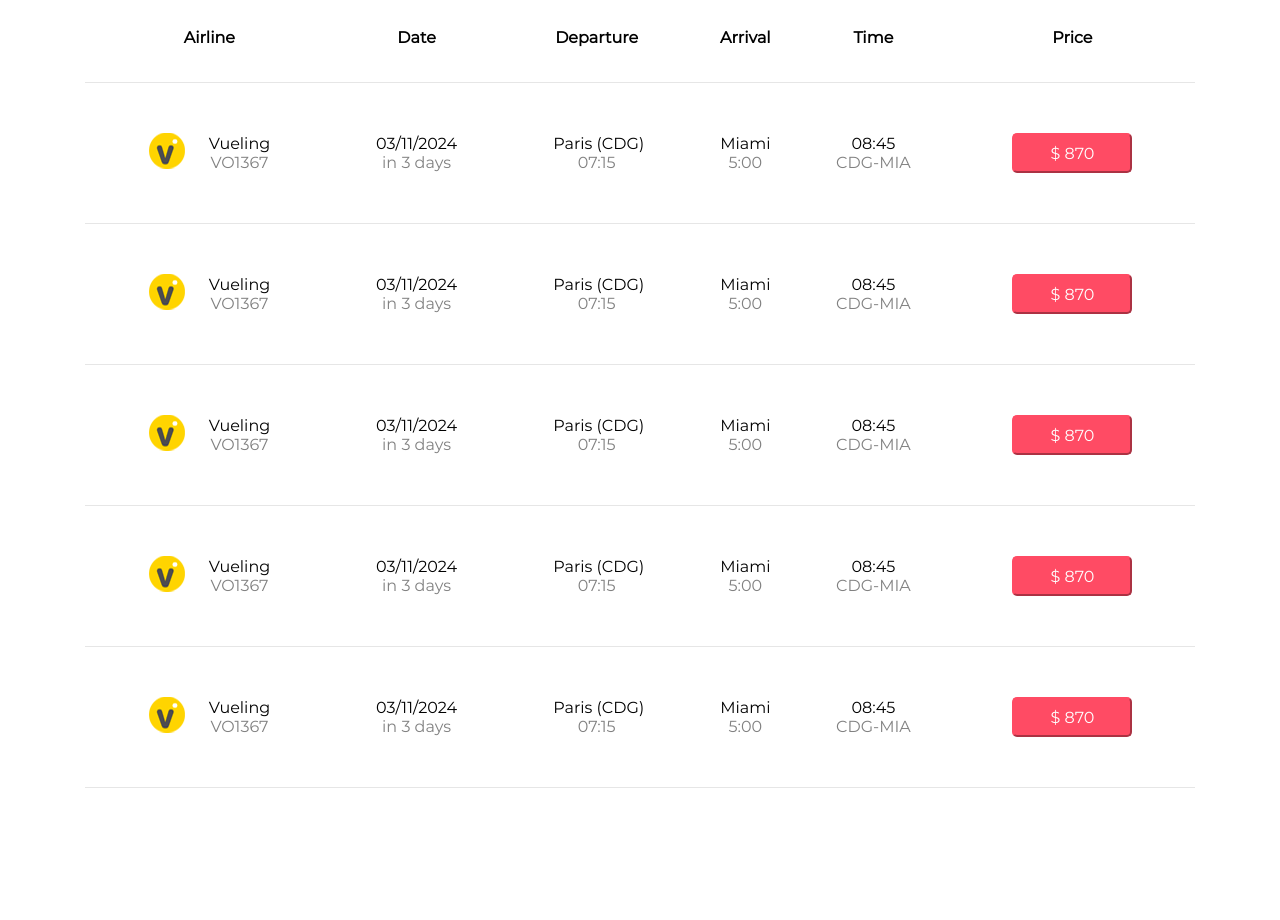
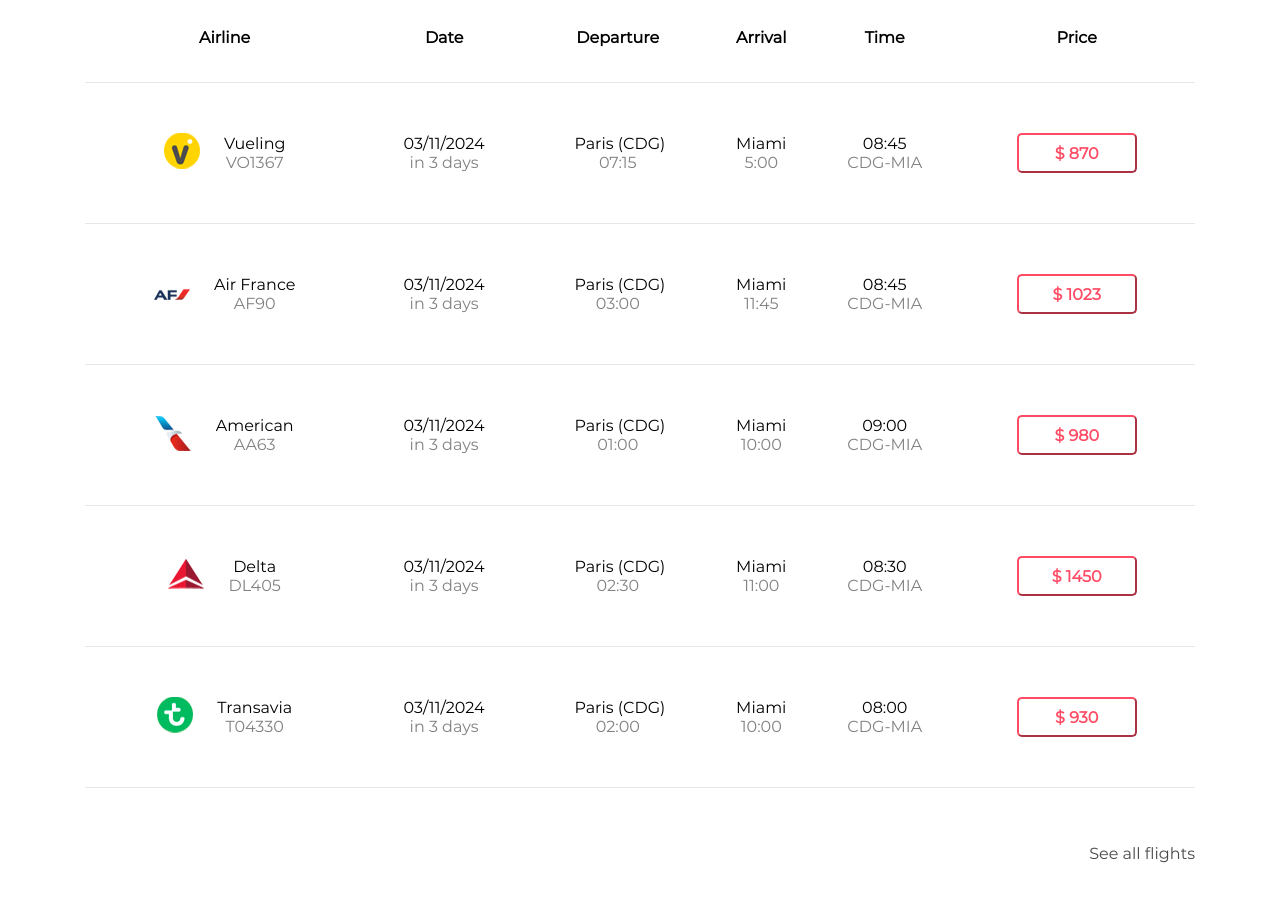
Before and after one commit to AbaevB/paris-booking, a plain HTML site: page index.html in a window 1280 px wide. Shown: the part 840-1760 px from the top of the page. Before the commit the page ends 1628 px from the top, so only its background shows below. Drawn offline with Linux system fonts and the light colour scheme.

Commit message:
feat(layout): flights
section flights layout complete

#2 finish

```diff
--- a/css/style.css
+++ b/css/style.css
@@ -272,13 +272,32 @@ a {
   height: 40px;
   border-radius: 5px;
   border-color: #ff4b64;
-  background-color: #ff4b64;
-  color: #fff;
+  background-color: transparent;
+  font-weight: 600;
+  color: #ff4b64;
   cursor: pointer;
-  transition: bacground-color 0.15s ease-in-out, border 0.15s ease-in-out;
+  transition: bacground-color 0.15s ease-in-out, color 0.15s ease-out;
 }
 
 .flight-table__button:hover {
-  background-color: #000;
-  border: #000;
+  background-color: #ff4b64;
+  color: #fff;
 }
+
+.bottom-right  {
+  float: right;
+  padding: 50px 0;
+}
+
+.section__link  {
+  font-size: 16px;
+  font-weight: 400;
+  line-height: 32px;
+  color: #484848;
+  transition: color 0.15s ease-in-out, font-weight 0.15s ease-in-out;
+}
+
+.section__link:hover  {
+  color: #ff4b64;
+  font-weight: 700;
+}
--- a/index.html
+++ b/index.html
@@ -101,7 +101,7 @@
             </ul>
           </div><!--/flights__links-->
         </div><!--/flights__top-->
-        <div class="flights__bottom">
+        <div class="flights__body">
           <table class="flights__table flights-table">
             <thead>
               <tr class="flights-table__header">
@@ -174,12 +174,12 @@
               <tr class="flight-table__row">
                 <td class="flight-table__cell">
                   <div class="flight-table__icon">
-                    <img class="flight-table__img" src="img/vueling.png" alt="Vueling">
+                    <img class="flight-table__img" src="img/airFrance.jpg" alt="Air France">
                   </div>
                   <div class="flight-table__text">
-                    Vueling
+                    Air France
                     <span class="flight-table__span">
-                      VO1367
+                      AF90
                     </span>
                   </div>
                 </td>
@@ -199,7 +199,7 @@
                   </div>
                   Paris (CDG)
                   <span class="flight-table__span">
-                    07:15
+                    03:00
                   </span>
 
                 </td>
@@ -207,7 +207,7 @@
                   <div class="flight-table__text">
                     Miami
                     <span class="flight-table__span">
-                      5:00
+                      11:45
                     </span>
                   </div>
 
@@ -223,7 +223,7 @@
                 </td>
                 <td class="flight-table__cell">
                   <button class="flight-table__button">
-                    $ 870
+                    $ 1023
                   </button>
 
                 </td>
@@ -231,12 +231,12 @@
               <tr class="flight-table__row">
                 <td class="flight-table__cell">
                   <div class="flight-table__icon">
-                    <img class="flight-table__img" src="img/vueling.png" alt="Vueling">
+                    <img class="flight-table__img" src="img/american.jpg" alt="American Airlines">
                   </div>
                   <div class="flight-table__text">
-                    Vueling
+                    American
                     <span class="flight-table__span">
-                      VO1367
+                      AA63
                     </span>
                   </div>
                 </td>
@@ -256,7 +256,7 @@
                   </div>
                   Paris (CDG)
                   <span class="flight-table__span">
-                    07:15
+                    01:00
                   </span>
 
                 </td>
@@ -264,7 +264,7 @@
                   <div class="flight-table__text">
                     Miami
                     <span class="flight-table__span">
-                      5:00
+                      10:00
                     </span>
                   </div>
 
@@ -272,7 +272,7 @@
                 </td>
                 <td class="flight-table__cell">
                   <div class="flight-table__text">
-                    08:45
+                    09:00
                     <span class="flight-table__span">CDG-MIA</span>
                   </div>
 
@@ -280,7 +280,7 @@
                 </td>
                 <td class="flight-table__cell">
                   <button class="flight-table__button">
-                    $ 870
+                    $ 980
                   </button>
 
                 </td>
@@ -288,12 +288,12 @@
               <tr class="flight-table__row">
                 <td class="flight-table__cell">
                   <div class="flight-table__icon">
-                    <img class="flight-table__img" src="img/vueling.png" alt="Vueling">
+                    <img class="flight-table__img" src="img/delta.jpg" alt="Delta">
                   </div>
                   <div class="flight-table__text">
-                    Vueling
+                    Delta
                     <span class="flight-table__span">
-                      VO1367
+                      DL405
                     </span>
                   </div>
                 </td>
@@ -313,7 +313,7 @@
                   </div>
                   Paris (CDG)
                   <span class="flight-table__span">
-                    07:15
+                    02:30
                   </span>
 
                 </td>
@@ -321,7 +321,7 @@
                   <div class="flight-table__text">
                     Miami
                     <span class="flight-table__span">
-                      5:00
+                      11:00
                     </span>
                   </div>
 
@@ -329,7 +329,7 @@
                 </td>
                 <td class="flight-table__cell">
                   <div class="flight-table__text">
-                    08:45
+                    08:30
                     <span class="flight-table__span">CDG-MIA</span>
                   </div>
 
@@ -337,7 +337,7 @@
                 </td>
                 <td class="flight-table__cell">
                   <button class="flight-table__button">
-                    $ 870
+                    $ 1450
                   </button>
 
                 </td>
@@ -345,12 +345,12 @@
               <tr class="flight-table__row">
                 <td class="flight-table__cell">
                   <div class="flight-table__icon">
-                    <img class="flight-table__img" src="img/vueling.png" alt="Vueling">
+                    <img class="flight-table__img" src="img/transavia.jpg" alt="Transavia">
                   </div>
                   <div class="flight-table__text">
-                    Vueling
+                    Transavia
                     <span class="flight-table__span">
-                      VO1367
+                      T04330
                     </span>
                   </div>
                 </td>
@@ -370,7 +370,7 @@
                   </div>
                   Paris (CDG)
                   <span class="flight-table__span">
-                    07:15
+                    02:00
                   </span>
 
                 </td>
@@ -378,7 +378,7 @@
                   <div class="flight-table__text">
                     Miami
                     <span class="flight-table__span">
-                      5:00
+                      10:00
                     </span>
                   </div>
 
@@ -386,7 +386,7 @@
                 </td>
                 <td class="flight-table__cell">
                   <div class="flight-table__text">
-                    08:45
+                    08:00
                     <span class="flight-table__span">CDG-MIA</span>
                   </div>
 
@@ -394,7 +394,7 @@
                 </td>
                 <td class="flight-table__cell">
                   <button class="flight-table__button">
-                    $ 870
+                    $ 930
                   </button>
 
                 </td>
@@ -402,7 +402,14 @@
 
             </tbody>
           </table>
-        </div><!--/flights__bottom-->
+        </div><!--/flights__body-->
+        <div class="section__bottom">
+          <div class="bottom-right">
+            <a href="#" class="section__link">
+              See all flights
+            </a>
+          </div>
+        </div>
       </div><!--/container-->
     </section>
   </main>
```
